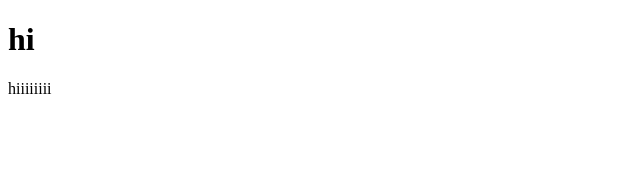
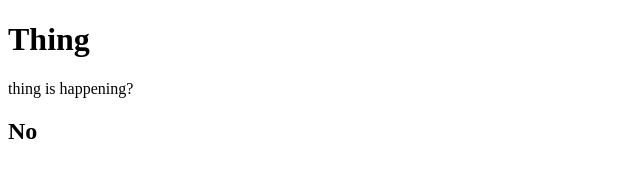
Before and after one commit to powersnoutage/powersnoutage.github.io, a plain HTML site: page index.html in a window 1280 px wide. Shown: the whole page, without its empty margins (0-640 px from the left). Drawn offline with Linux system fonts and the light colour scheme.

Commit message:
Update index.html

```diff
--- a/index.html
+++ b/index.html
@@ -1,7 +1,9 @@
 <!DOCTYPE html>
 <html>
 <body>
-<h1>hi</h1>
-<p>hiiiiiiii</p>
+    <h1>Thing</h1>
+    <p>thing is happening?</p>
+
+    <h2>No</h2>
 </body>
 </html>
```
